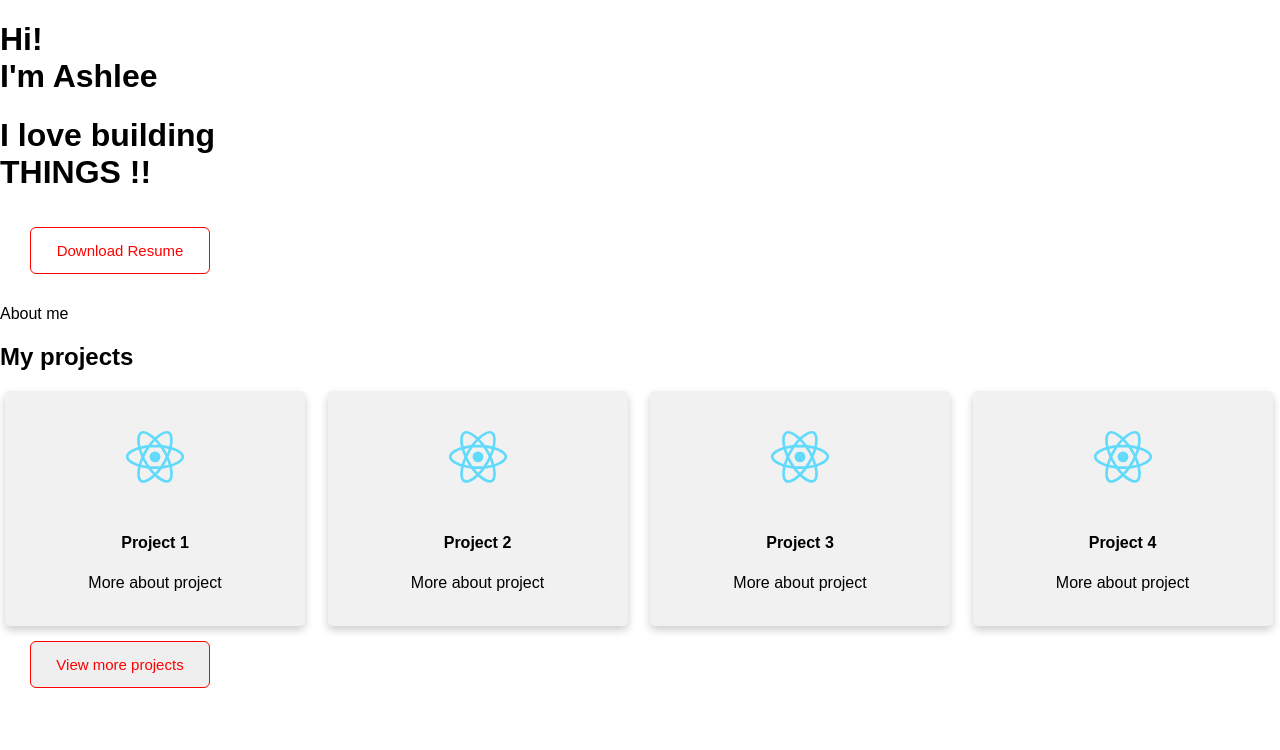
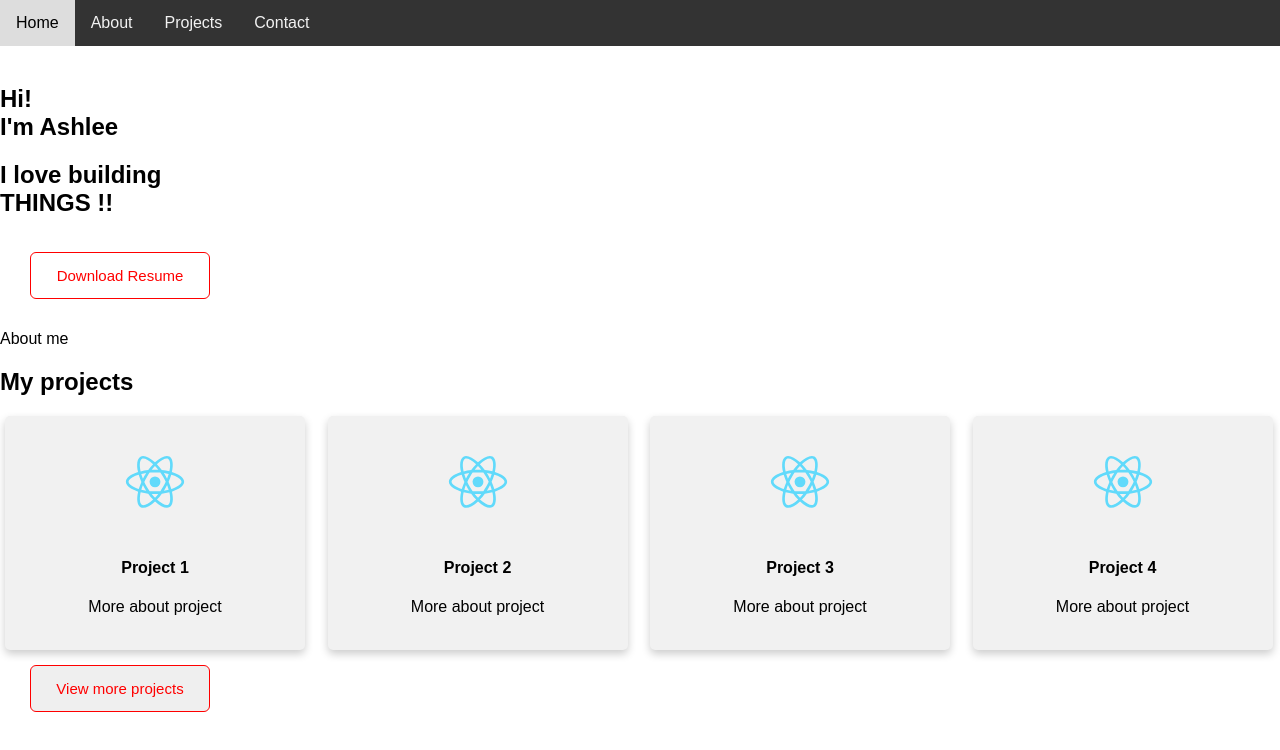
Before and after one commit to aekupor/me, a React (Create React App) app: page / in a window 1280 px wide. Shown: the top 750 px of the page. Built offline with nearby package versions, Linux system fonts and the light colour scheme.

Commit message:
Re-add navbar. Remove zoom effects

```diff
--- a/src/App.js
+++ b/src/App.js
@@ -3,14 +3,16 @@ import './App.css';
 import Introduction from './components/introduction'
 import About from './components/about'
 import Projects from './components/projects'
+import Navbar from './components/navbar'
 
 class App extends Component {
   render() {
     return (
       <div>
-  			<Introduction></Introduction>
-        <About></About>
-        <Projects></Projects>
+        <Navbar />
+        <section id="home"> <Introduction /></section>
+        <section id="about"> <About /></section>
+        <section id="projects"> <Projects /></section>
       </div>
     );
   }
--- /dev/null
+++ b/src/components/navbar.jsx
@@ -0,0 +1,15 @@
+import React, { Component } from 'react'
+import '../css/navbar.css'
+
+export default class Navbar extends Component{
+  render() {
+      return (
+        <div class = "navbar">
+          <a href="#home">Home</a>
+          <a href="#about">About</a>
+          <a href="#projects">Projects</a>
+          <a href="#contact">Contact</a>
+        </div>
+      );
+    }
+}
--- /dev/null
+++ b/src/css/navbar.css
@@ -0,0 +1,30 @@
+/* The navigation bar */
+.navbar {
+  overflow: hidden;
+  background-color: #333;
+  z-index:1;
+  position: fixed; /* Set the navbar to fixed position */
+  top: 0; /* Position the navbar at the top of the page */
+  width: 100%; /* Full width */
+}
+
+/* Links inside the navbar */
+.navbar a {
+  float: left;
+  display: block;
+  color: #f2f2f2;
+  text-align: center;
+  padding: 14px 16px;
+  text-decoration: none;
+}
+
+/* Change background on mouse-over */
+.navbar a:hover {
+  background: #ddd;
+  color: black;
+}
+
+/* Main content */
+.main {
+  margin-top: 30px; /* Add a top margin to avoid content overlay */
+}
--- a/src/css/project.css
+++ b/src/css/project.css
@@ -37,6 +37,7 @@ img {
 
 body {
   font-family: Arial, Helvetica, sans-serif;
+  padding-top: 65px;
 }
 
 /* Float four columns side by side */
```
